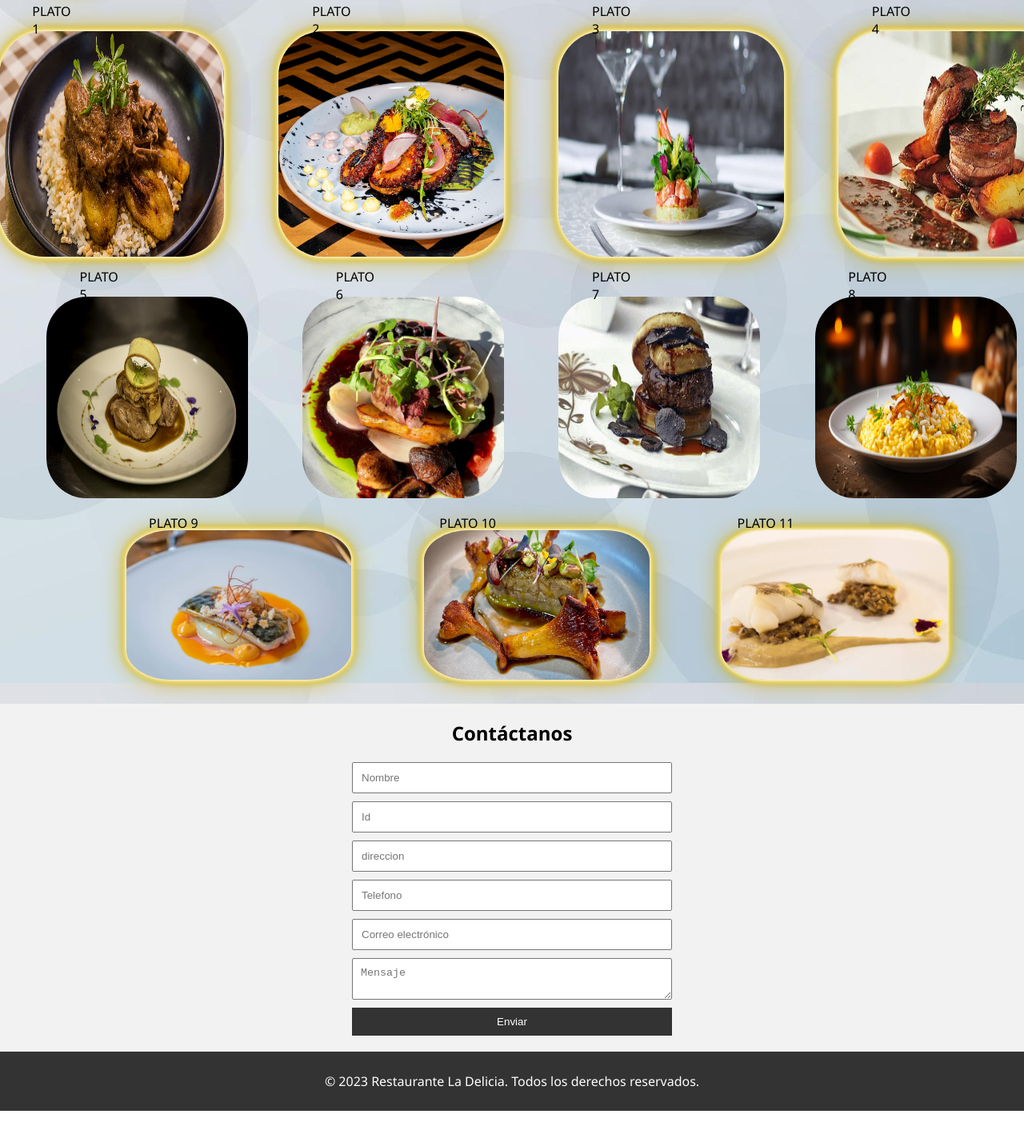
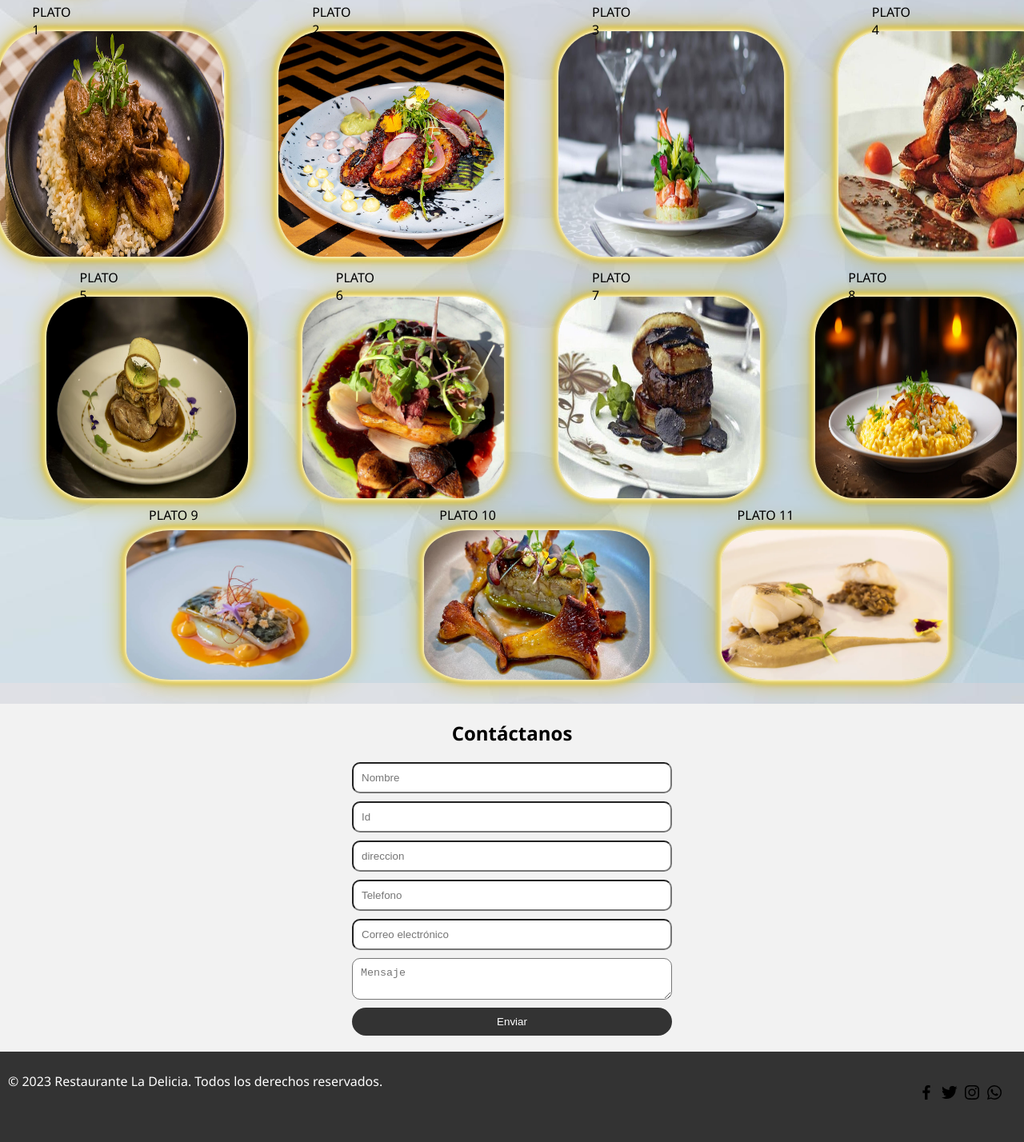
Before and after one commit to estivenVillanueva/Restaurant, a plain HTML site: page index.html in a window 1280 px wide. Shown: the part 126-1554 px from the top of the page at 80% size. Before the commit the page ends 1515 px from the top, so only its background shows below. Drawn offline with Linux system fonts and the light colour scheme.

Commit message:
actualizacion

```diff
--- a/index.html
+++ b/index.html
@@ -81,5 +81,11 @@
 </body>
 <footer>
   <p>&copy; 2023 Restaurante La Delicia. Todos los derechos reservados.</p>
+  <div class="social">
+ <img src="bxl-facebook.svg" alt="">
+ <img src="bxl-twitter.svg" alt="">
+ <img src="bxl-instagram.svg" alt="">
+ <img src="bxl-whatsapp.svg" alt="">
+ </div>
 </footer>
 </html>
--- a/style.css
+++ b/style.css
@@ -51,13 +51,13 @@ body {
     position: static;
     position: relative;
     left: 100px;
-    top: -26px;
+    top: -25px;
   }
   .text1{
     position: static;
     position: relative;
     left: 100px;
-    top: -10px;
+    top: -20px;
   }
   .image-gallery img {
     max-width: 22%;
@@ -69,6 +69,7 @@ body {
     max-width: 20%;
     margin: 10px;
     border-radius: 20%;
+    box-shadow: 0 0 10px #fff, 0 0 5px #fff, 0 0 10px #ffd500, 0 0 10px #ccab08, 0 0 10px #ccab08, 0 0 10px #ccab08, 0 0 30px #ccab08;
   }
   .image-gallery1 {
     display: flex;
@@ -107,6 +108,7 @@ body {
   .contact-form textarea {
     margin-bottom: 10px;
     padding: 10px;
+    border-radius: 10px;
   }
 
   .contact-form button {
@@ -115,12 +117,20 @@ body {
     border: none;
     padding: 10px 20px;
     cursor: pointer;
+    border-radius: 20px;
   }
 
 
   footer {
     background-color: #333;
     color: #fff;
-    text-align: center;
+    text-align: left;
     padding: 10px;
   }
+
+  .social{
+    text-align: right;
+    padding: 15px;
+    position: relative;
+    top: -40px;
+  }
```
Also changed, not shown: bxl-facebook.svg (added), bxl-instagram.svg (added), bxl-twitter.svg (added), bxl-whatsapp.svg (added).
